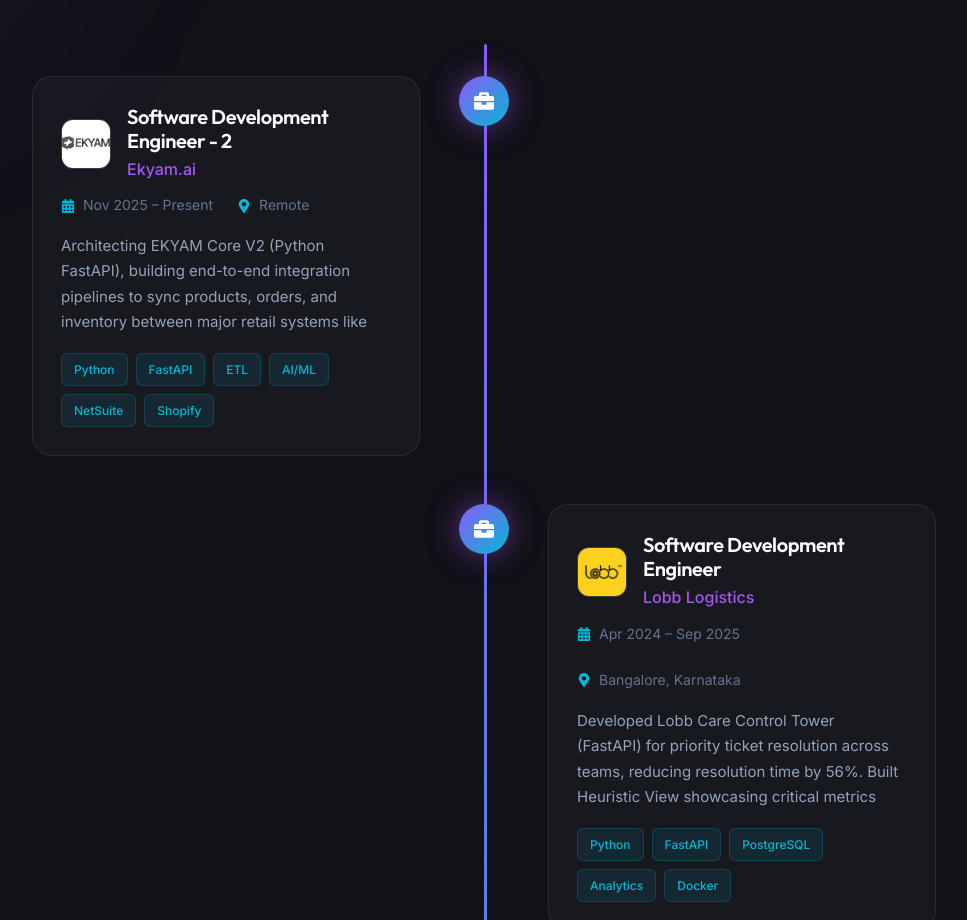
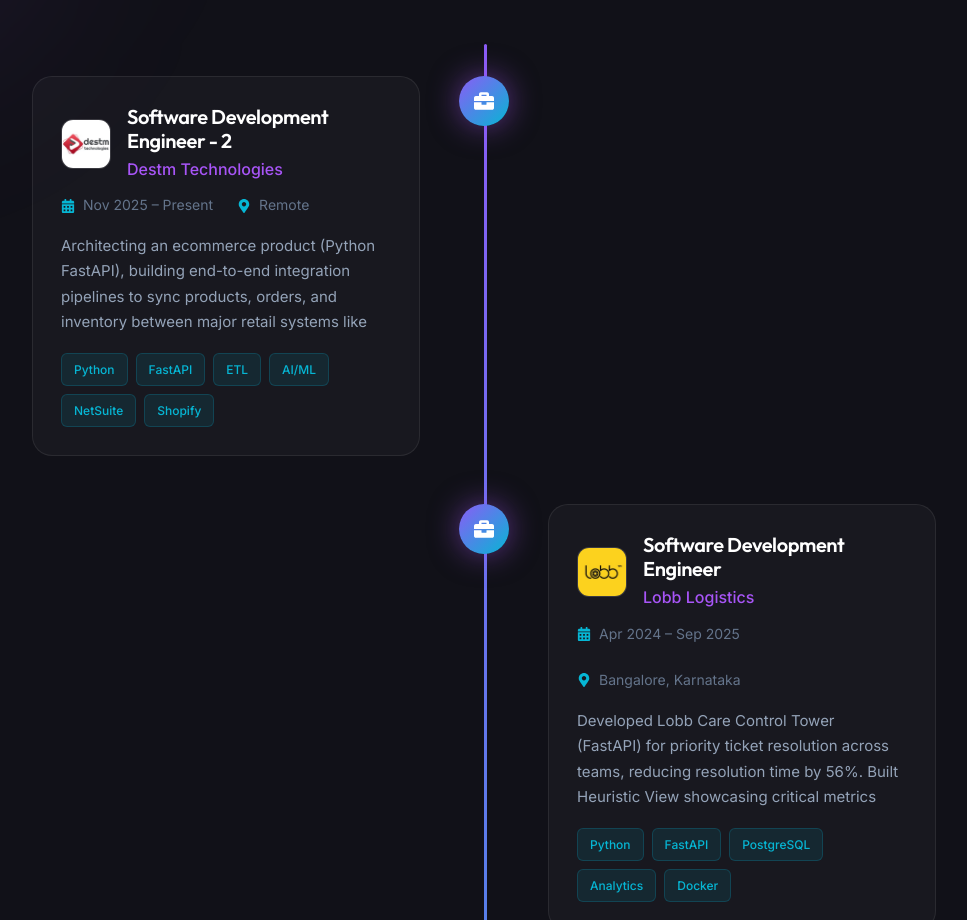
Before and after one commit to Vaibhhav7860/vaibhav_portfolio, a Next.js app: page / in a window 1280 px wide. Shown: the part 2680-3600 px from the top of the page, without its empty margins (156-1123 px from the left). Built offline with nearby package versions, Linux system fonts and the light colour scheme.

Commit message:
company name change

```diff
--- a/src/components/Experience.tsx
+++ b/src/components/Experience.tsx
@@ -10,12 +10,12 @@
     {
         id: 1,
         role: "Software Development Engineer - 2",
-        company: "Ekyam.ai",
-        logo: "/logos/ekyam.jpg",
+        company: "Destm Technologies",
+        logo: "/logos/destm.png",
         location: "Remote",
         period: "Nov 2025 – Present",
         description:
-            "Architecting EKYAM Core V2 (Python FastAPI), building end-to-end integration pipelines to sync products, orders, and inventory between major retail systems like NetSuite and Shopify. Developing AI-ready ETL pipelines to standardize diverse retail data into Ekyam's canonical ontology for cross-system analytics.",
+            "Architecting an ecommerce product (Python FastAPI), building end-to-end integration pipelines to sync products, orders, and inventory between major retail systems like NetSuite and Shopify. Developing AI-ready ETL pipelines to standardize diverse retail data into Ekyam's canonical ontology for cross-system analytics.",
         technologies: ["Python", "FastAPI", "ETL", "AI/ML", "NetSuite", "Shopify"],
     },
     {
```
Also changed, not shown: public/logos/destm.png (added).
